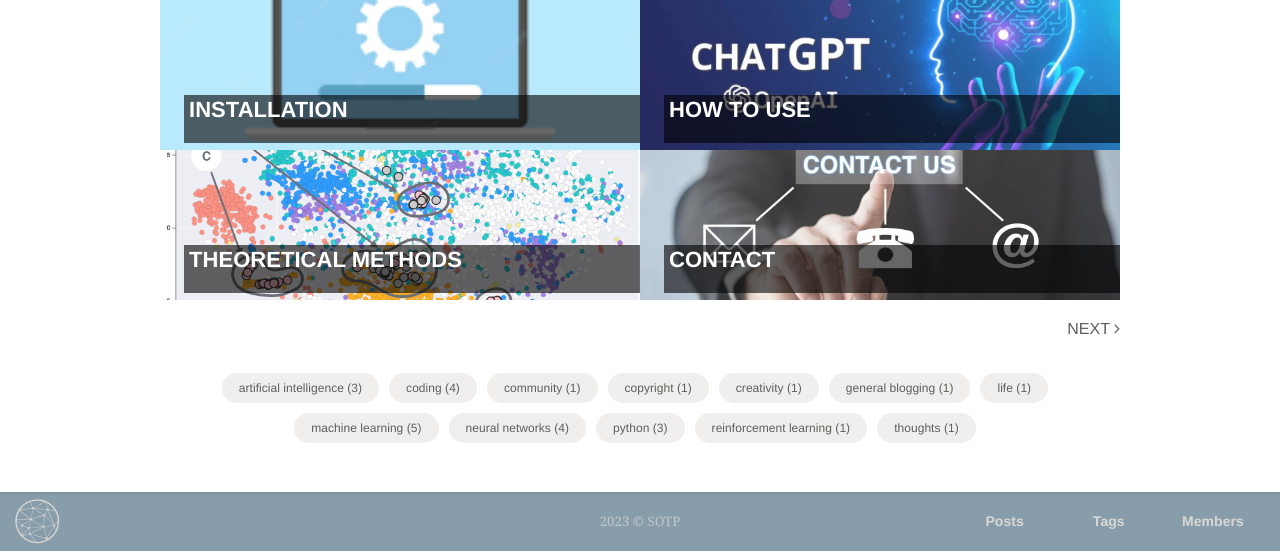
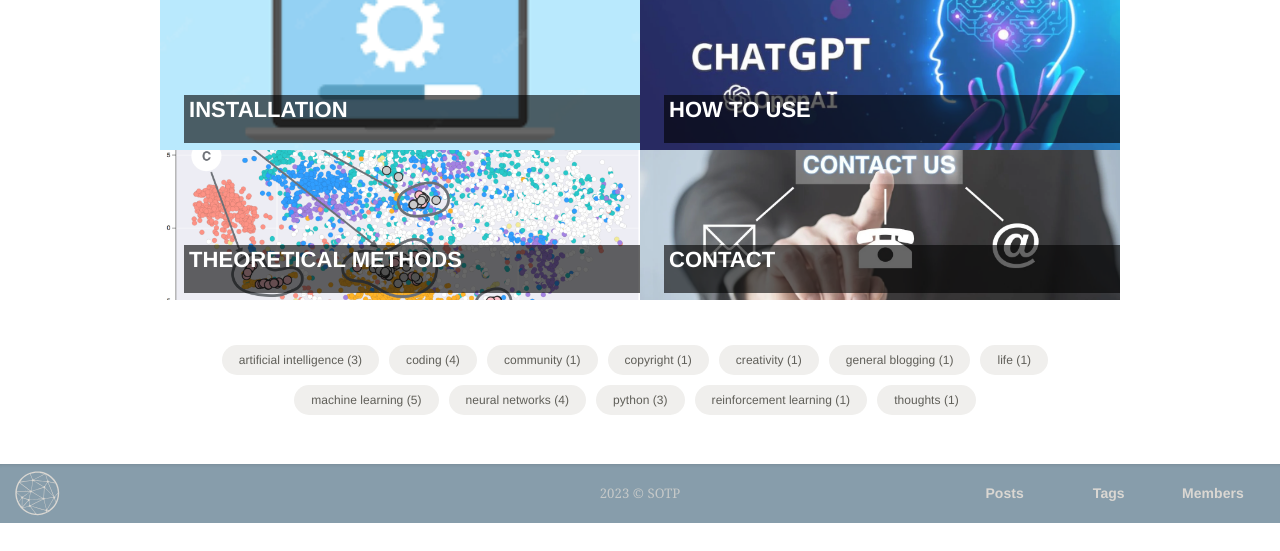
Before and after one commit to BambooStreet/HonestLLM, a Jekyll site: the page built from index.html, in a window 1280 px wide. Shown: the part 421-972 px from the top of the page. Built offline with Jekyll 4.4.1, drawn with Linux system fonts in a browser that asks for light colours; some web fonts are replaced; the list of posts is cut into pages by our own code; after the commit the page ends 944 px from its top, so only the background shows below that.

Commit message:
Update pagination.html
next page 필요없어서 제거

```diff
--- a/_includes/pagination.html
+++ b/_includes/pagination.html
@@ -2,7 +2,7 @@
   {% if paginator.previous_page %}
     <a href="..{{ paginator.previous_page_path }}" class="previous"><i class="fa fa-angle-left" aria-hidden="true"></i> Previous</a>
   {% endif %}
-  {% if paginator.next_page %}
-    <a href="..{{ paginator.next_page_path }}" class="next">Next <i class="fa fa-angle-right" aria-hidden="true"></i></a>
+  <!-- {% if paginator.next_page %}
+    <a href="..{{ paginator.next_page_path }}" class="next">Next <i class="fa fa-angle-right" aria-hidden="true"></i></a> -->
   {% endif %}
 </div>
```
